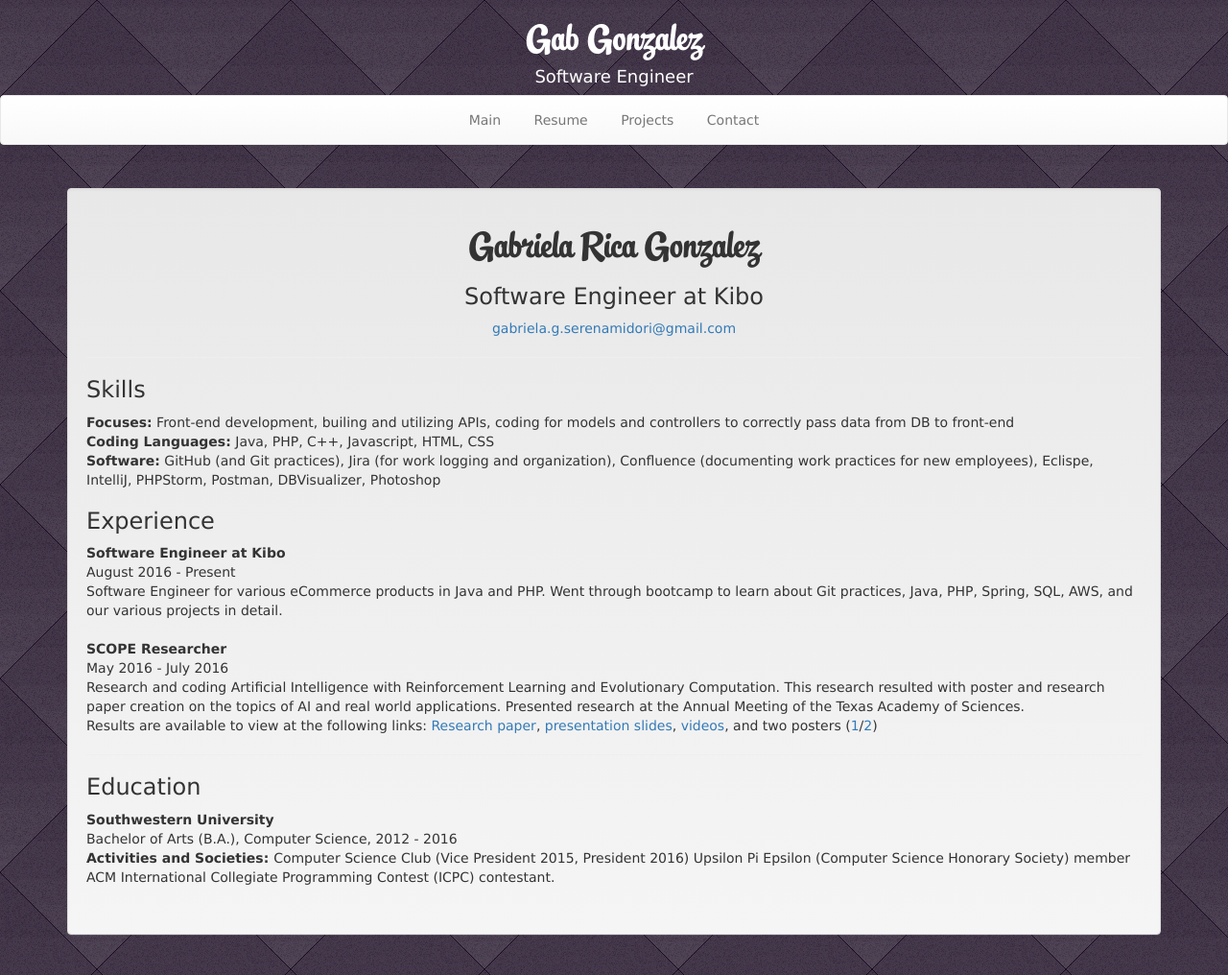
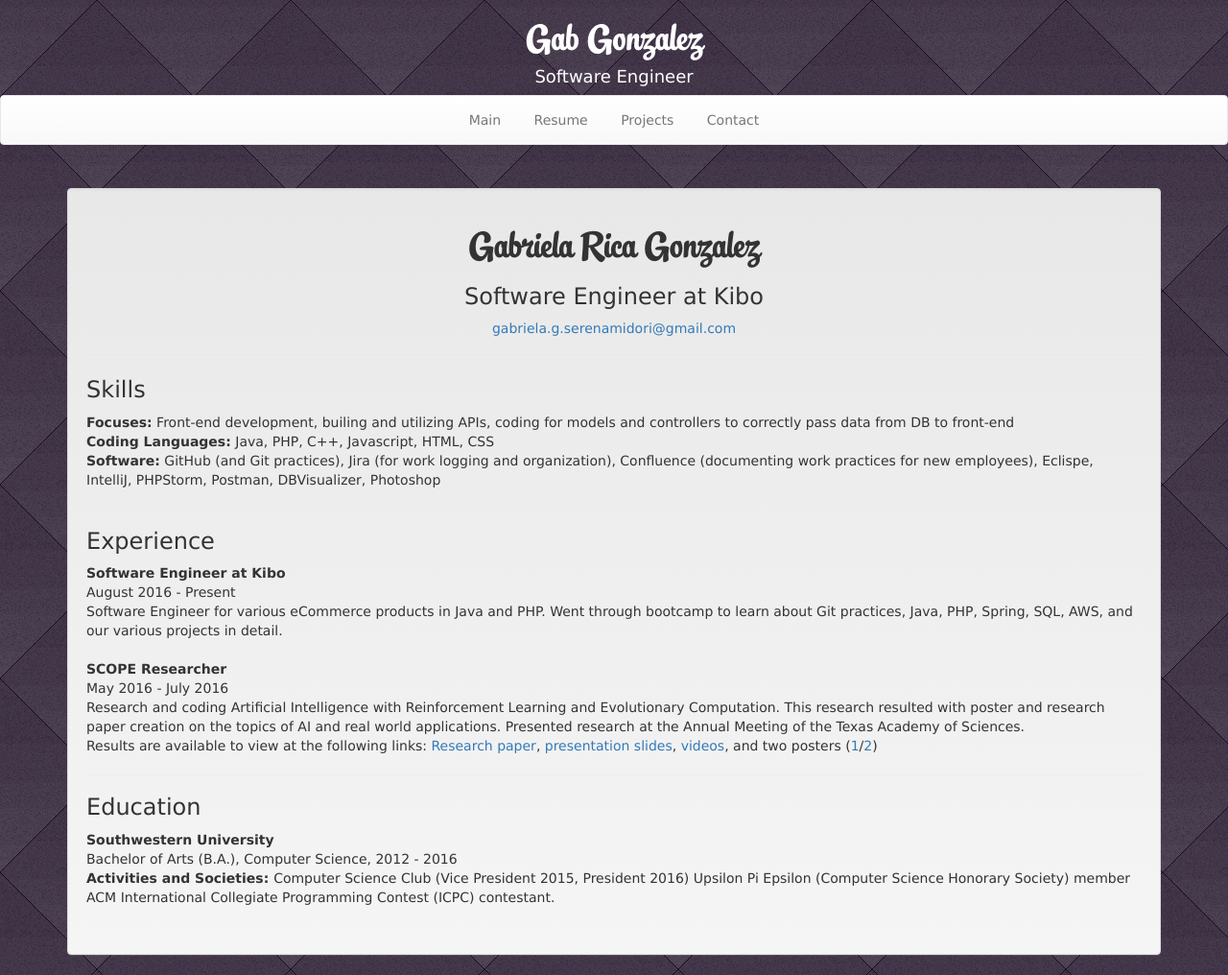
Before and after one commit to Serenamidori/serenamidori.github.io, a Jekyll site: the page built from resume/index.html, in a window 1280 px wide. Shown: the whole page at 96% size. Built offline with Jekyll 4.4.1, drawn with Linux system fonts in a browser that asks for light colours; nearby versions of some CDN libraries.

Commit message:
more minor spacing fixes

```diff
--- a/contact/index.html
+++ b/contact/index.html
@@ -27,7 +27,7 @@
 					<a href="https://serenamidori.tumblr.com"><span class="fab fa-lg fa-tumblr-square" aria-hidden="true"></span> serenamidori</a>
 				</li>
 				<li>
-					<a href="https://varietybread.tumblr.com"><span class="fab fa-lg fa-tumblr-square" aria-hidden="true"></span> (Art Blog) varietybread</a>
+					<a href="https://varietybread.tumblr.com"><span class="fab fa-lg fa-tumblr-square" aria-hidden="true"></span> varietybread (Art Blog)</a>
 				</li>
 				<li>
 					<a href="https://twitter.com/serenamidori"><span class="fab fa-lg fa-twitter-square" aria-hidden="true"></span> serenamidori</a>
--- a/resume/index.html
+++ b/resume/index.html
@@ -13,6 +13,7 @@
             <b>Focuses:</b> Front-end development, builing and utilizing APIs, coding for models and controllers to correctly pass data from DB to front-end<br>
             <b>Coding Languages:</b> Java, PHP, C++, Javascript, HTML, CSS<br>
             <b>Software:</b> GitHub (and Git practices), Jira (for work logging and organization), Confluence (documenting work practices for new employees), Eclispe, IntelliJ, PHPStorm, Postman, DBVisualizer, Photoshop<br>
+            <hr>
 
             <h3>Experience</h3>
             <b>Software Engineer at Kibo</b><br>
```
